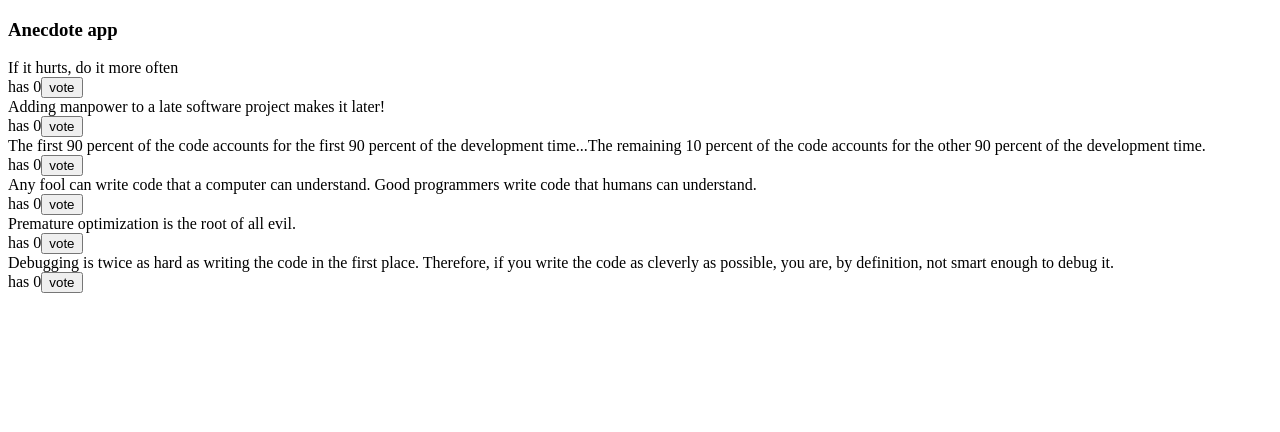
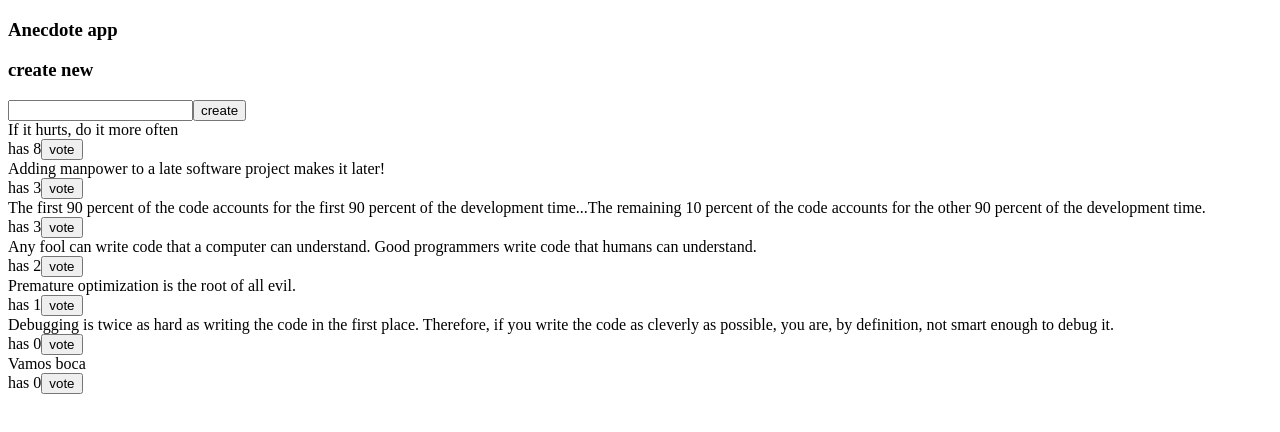
Before and after one commit to xOzymandiasx/FullStackOpen, a React (Vite) app in the folder FullStackOpen-Redux/: page / in a window 1280 px wide. Shown: the top 432 px of the page. Built offline with nearby package versions, Linux system fonts and the light colour scheme; data requests are answered from the project's data file.

Commit message:
Terminados ejercicios con react-query.

```diff
--- a/FullStackOpen-Redux/src/anecdotesReactQuery/components/AnecdoteForm.jsx
+++ b/FullStackOpen-Redux/src/anecdotesReactQuery/components/AnecdoteForm.jsx
@@ -1,9 +1,22 @@
+import { useMutation, useQueryClient } from "react-query";
+import { createAnecdote } from "../services/requests";
+
 const AnecdoteForm = () => {
+  const queryClient = useQueryClient();
+
+  const newAnecdoteMutation = useMutation(createAnecdote, {
+    onSuccess: (newAnecdote) => {
+      const anecdotes = queryClient.getQueryData("anecdotes");
+      queryClient.setQueryData("anecdotes", anecdotes.concat(newAnecdote));
+    }
+  });
+
   const onCreate = (event) => {
     event.preventDefault();
     const content = event.target.anecdote.value;
     event.target.anecdote.value = "";
-    console.log("new anecdote");
+    if (content.trim().length <= 5) return alert("The anecdote must have a minimum of 5 characters");
+    newAnecdoteMutation.mutate({content, votes: 0});
   };
 
   return (
--- a/FullStackOpen-Redux/src/anecdotesReactQuery/components/AnecdotesApp.jsx
+++ b/FullStackOpen-Redux/src/anecdotesReactQuery/components/AnecdotesApp.jsx
@@ -1,26 +1,36 @@
-import { useQuery } from "react-query";
+import { useMutation, useQuery, useQueryClient } from "react-query";
 import AnecdoteForm from "./AnecdoteForm";
 import Notification from "./Notification";
-import { getAnecdotes } from "../services/requests";
+import { getAnecdotes, updateVotes } from "../services/requests";
 
 
 const AnecdotesApp = () => {
+  const queryClient = useQueryClient();
+
+  const updateVoteMutation = useMutation(updateVotes, {
+    onSuccess: (upAnecdote) => {
+      const anecdotes = queryClient.getQueryData("anecdotes");
+      queryClient.setQueryData("anecdotes", anecdotes.map(item => item.id === upAnecdote.id ? upAnecdote : item));
+    }
+  });
+
+  const handleVote = (anecdote) => {
+    updateVoteMutation.mutate({...anecdote, votes: anecdote.votes + 1});
+  };
 
   const result = useQuery("anecdotes", getAnecdotes, {
     retry: 1,
   });
 
+  const anecdotes = result.data;
+
   if (result.isLoading) return <Notification props="Is loading..."/>
   if (result.isError) return <Notification props= "Server error"/>
-
-  const anecdotes = result.data;
 
   return (
     <div>
       <h3>Anecdote app</h3>
-
-      {/* <AnecdoteForm /> */}
-
+      <AnecdoteForm />
       {anecdotes.map((anecdote) => (
         <div key={anecdote.id}>
           <div>{anecdote.content}</div>
--- a/FullStackOpen-Redux/src/anecdotesReactQuery/db/db.json
+++ b/FullStackOpen-Redux/src/anecdotesReactQuery/db/db.json
@@ -3,32 +3,37 @@
     {
       "content": "If it hurts, do it more often",
       "id": "47145",
-      "votes": 0
+      "votes": 8
     },
     {
       "content": "Adding manpower to a late software project makes it later!",
       "id": "21149",
-      "votes": 0
+      "votes": 3
     },
     {
       "content": "The first 90 percent of the code accounts for the first 90 percent of the development time...The remaining 10 percent of the code accounts for the other 90 percent of the development time.",
       "id": "69581",
-      "votes": 0
+      "votes": 3
     },
     {
       "content": "Any fool can write code that a computer can understand. Good programmers write code that humans can understand.",
       "id": "36975",
-      "votes": 0
+      "votes": 2
     },
     {
       "content": "Premature optimization is the root of all evil.",
       "id": "25170",
-      "votes": 0
+      "votes": 1
     },
     {
       "content": "Debugging is twice as hard as writing the code in the first place. Therefore, if you write the code as cleverly as possible, you are, by definition, not smart enough to debug it.",
       "id": "98312",
       "votes": 0
+    },
+    {
+      "content": "Vamos boca",
+      "votes": 0,
+      "id": "7qDnoFf"
     }
   ]
 }
--- a/FullStackOpen-Redux/src/anecdotesReactQuery/services/requests.js
+++ b/FullStackOpen-Redux/src/anecdotesReactQuery/services/requests.js
@@ -3,3 +3,7 @@ import axios from "axios";
 const baseUrl = "http://localhost:3001/anecdotes";
 
 export const getAnecdotes = () => axios.get(baseUrl).then(res => res.data);
+
+export const createAnecdote = (anecdote) => axios.post(baseUrl, anecdote).then(res => res.data);
+
+export const updateVotes = (anecdote) => axios.put(`${baseUrl}/${anecdote.id}`, anecdote).then(res => res.data);
--- a/FullStackOpen-Redux/src/notesReactQuery/components/NotesApp.jsx
+++ b/FullStackOpen-Redux/src/notesReactQuery/components/NotesApp.jsx
@@ -5,7 +5,7 @@ const NotesApp = () => {
   const queryClient = useQueryClient();
 
   const newNoteMutation = useMutation(createNote, {
-    //*genera que se dispare la funcion getNotes de useQuery para actualizar el estado;
+    //*Obtiene el estado global de la aplicación  y lo setea con la respuesta de la función createNote;
     onSuccess: (newNote) => {
       const notes = queryClient.getQueryData("notes");
       queryClient.setQueryData("notes", notes.concat(newNote));
```
